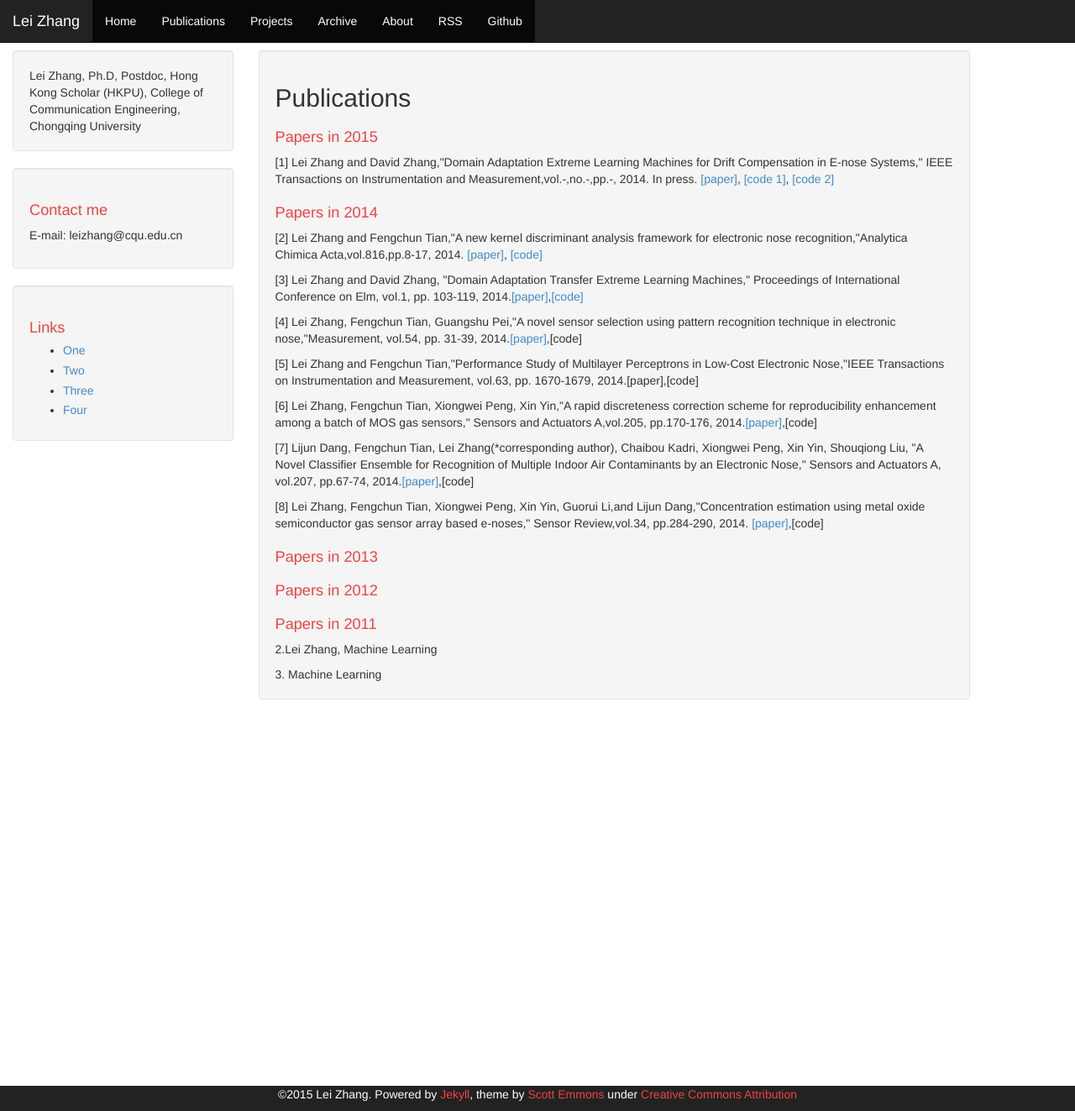
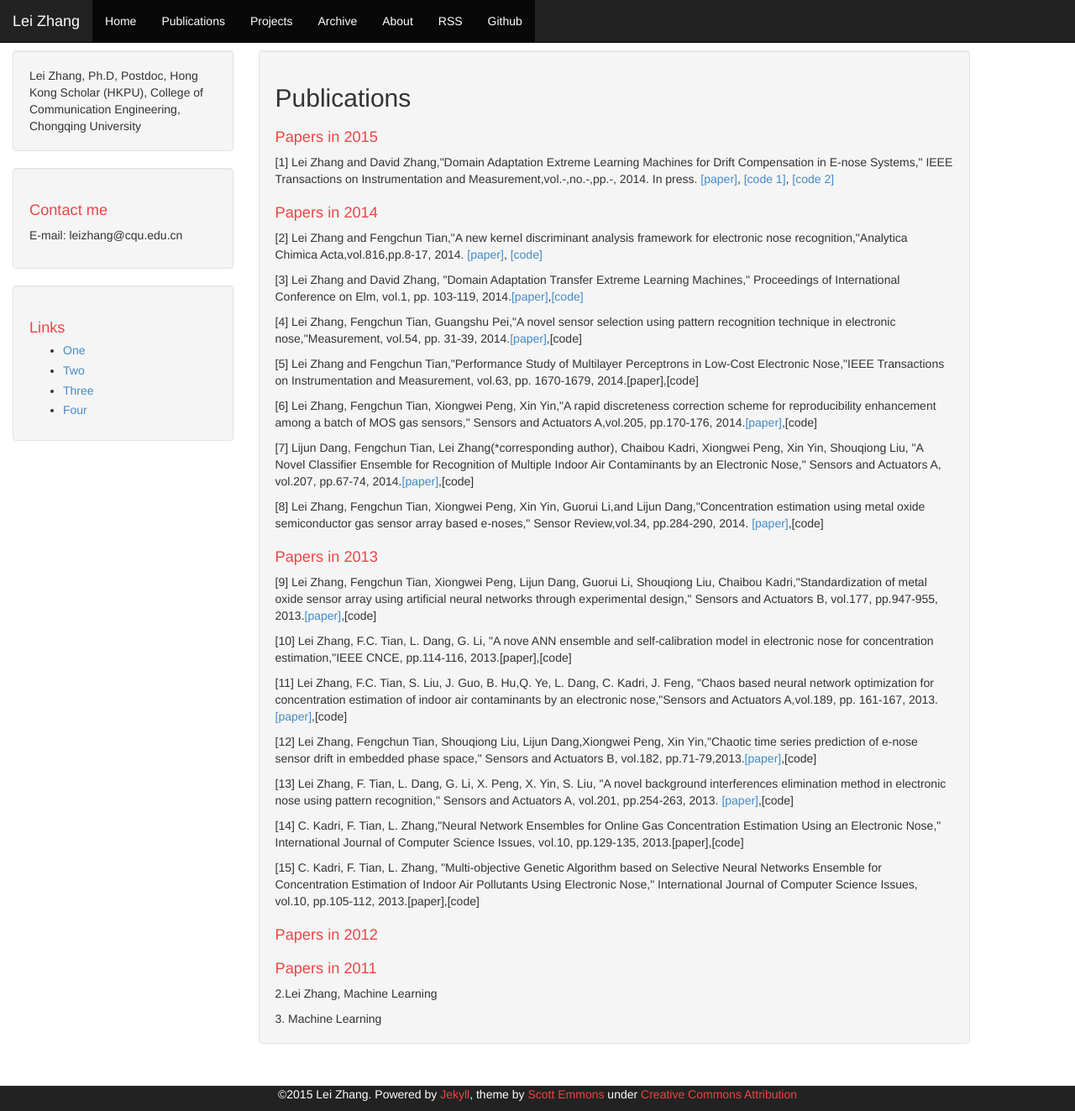
Before and after one commit to DrLeiZhang/website, a Jekyll site: the page built from publications.html, in a window 1280 px wide and 1323 px high. Shown: the whole window at 84% size. Built offline with Jekyll 4.4.1, drawn with Linux system fonts in a browser that asks for light colours; Markdown is read by kramdown in place of the engine named in the settings.

Commit message:
Update
Signed-off-by: leizhang@cqu.edu.cn <leizhang@cqu.edu.cn>

```diff
--- a/publications.html
+++ b/publications.html
@@ -10,11 +10,18 @@ layout: default
 <p> [2] Lei Zhang and Fengchun Tian,"A new kernel discriminant analysis framework for electronic nose recognition,"Analytica Chimica Acta,vol.816,pp.8-17, 2014.<a href="resources/KNDA.pdf"> [paper]</a>,<a href="resources/KNDA_demo.rar"> [code] </a></p>
 <p> [3] Lei Zhang and David Zhang, "Domain Adaptation Transfer Extreme Learning Machines," Proceedings of International Conference on Elm, vol.1, pp. 103-119, 2014.<a href="resources/DAELM-S.pdf">[paper]</a>,<a href="resources/DAELM-S.rar">[code]</a></p>
 <p>[4] Lei Zhang, Fengchun Tian, Guangshu Pei,"A novel sensor selection using pattern recognition technique in electronic nose,"Measurement, vol.54, pp. 31-39, 2014.<a href="resources/Sensor selection.pdf">[paper]</a>,[code]</p>
-<p>[5] Lei Zhang and Fengchun Tian,"Performance Study of Multilayer Perceptrons in Low-Cost Electronic Nose,"IEEE Transactions on Instrumentation and Measurement, vol.63, pp. 1670-1679, 2014.[paper],[code]
+<p>[5] Lei Zhang and Fengchun Tian,"Performance Study of Multilayer Perceptrons in Low-Cost Electronic Nose,"IEEE Transactions on Instrumentation and Measurement, vol.63, pp. 1670-1679, 2014.[paper],[code]</p>
 <p>[6] Lei Zhang, Fengchun Tian, Xiongwei Peng, Xin Yin,"A rapid discreteness correction scheme for reproducibility enhancement among a batch of MOS gas sensors," Sensors and Actuators A,vol.205, pp.170-176, 2014.<a href="resources/Rapid discreteness calibration.pdf">[paper]</a>,[code]</p>
 <p>[7] Lijun Dang, Fengchun Tian, Lei Zhang(*corresponding author), Chaibou Kadri, Xiongwei Peng, Xin Yin, Shouqiong Liu, "A Novel Classifier Ensemble for Recognition of Multiple Indoor Air Contaminants by an Electronic Nose," Sensors and Actuators A, vol.207, pp.67-74, 2014.<a href="resources/Classifier_ensemble.pdf">[paper]</a>,[code]</p>
 <p>[8] Lei Zhang, Fengchun Tian, Xiongwei Peng, Xin Yin, Guorui Li,and Lijun Dang,"Concentration estimation using metal oxide semiconductor gas sensor array based e-noses," Sensor Review,vol.34, pp.284-290, 2014. <a href="resources/PLWE_ANN.pdf">[paper]</a>,[code]</p>
 <h1>Papers in 2013</h1>
+<p>[9] Lei Zhang, Fengchun Tian, Xiongwei Peng, Lijun Dang, Guorui Li, Shouqiong Liu, Chaibou Kadri,"Standardization of metal oxide sensor array using artificial neural networks through experimental design," Sensors and Actuators B, vol.177, pp.947-955, 2013.<a href="resources/Standardization.pdf">[paper]</a>,[code]</p>
+<p>[10] Lei Zhang, F.C. Tian, L. Dang, G. Li, "A nove ANN ensemble and self-calibration model in electronic nose for concentration estimation,"IEEE CNCE, pp.114-116, 2013.[paper],[code]</p>
+<p>[11] Lei Zhang, F.C. Tian, S. Liu, J. Guo, B. Hu,Q. Ye, L. Dang, C. Kadri, J. Feng, "Chaos based neural network optimization for concentration estimation of indoor air contaminants by an electronic nose,"Sensors and Actuators A,vol.189, pp. 161-167, 2013.<a href="resources/Chaos_neural_network.pdf">[paper]</a>,[code]</p>
+<p>[12] Lei Zhang, Fengchun Tian, Shouqiong Liu, Lijun Dang,Xiongwei Peng, Xin Yin,"Chaotic time series prediction of e-nose sensor drift in embedded phase space," Sensors and Actuators B, vol.182, pp.71-79,2013.<a href="resources/Drift_prediction.pdf">[paper]</a>,[code]</p>
+<p>[13] Lei Zhang, F. Tian, L. Dang, G. Li, X. Peng, X. Yin, S. Liu, "A novel background interferences elimination method in electronic nose using pattern recognition," Sensors and Actuators A, vol.201, pp.254-263, 2013. <a href="resources/Background_elimination.pdf">[paper]</a>,[code]</p>
+<p>[14] C. Kadri, F. Tian, L. Zhang,"Neural Network Ensembles for Online Gas Concentration Estimation Using an Electronic Nose," International Journal of Computer Science Issues, vol.10, pp.129-135, 2013.[paper],[code]</p>
+<p>[15] C. Kadri, F. Tian, L. Zhang, "Multi-objective Genetic Algorithm based on Selective Neural Networks Ensemble for Concentration Estimation of Indoor Air Pollutants Using Electronic Nose," International Journal of Computer Science Issues, vol.10, pp.105-112, 2013.[paper],[code]</p>
 <h1>Papers in 2012</h1>
 <h1>Papers in 2011</h1>
 
```
